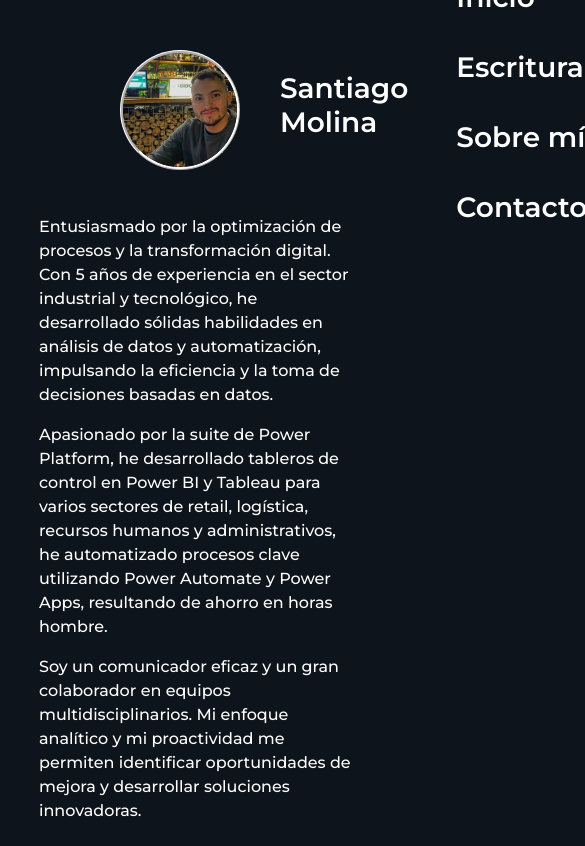
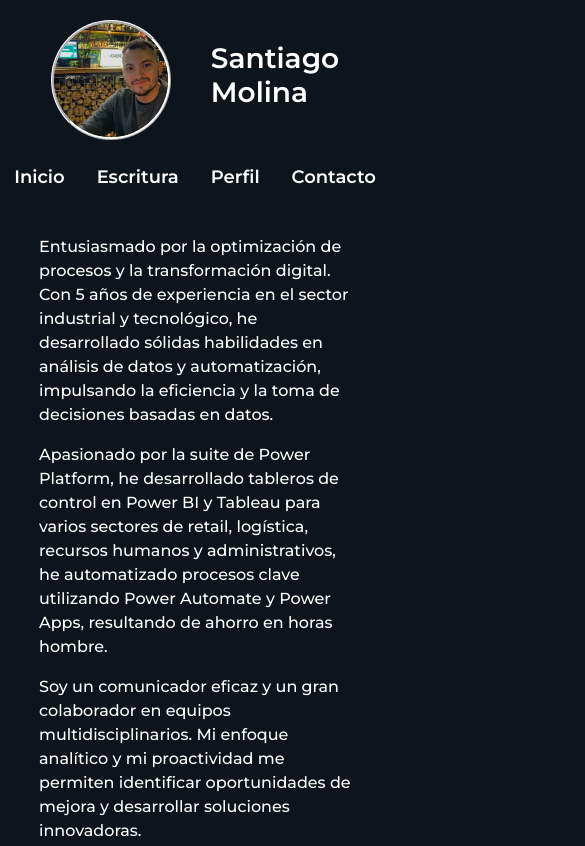
Before and after one commit to smolina17/mi-portafolio, a plain HTML site: page index.html in a window 390 px wide. Shown: the top 846 px of the page, 585 px wide, since content can reach past the window. Drawn offline with nearby package versions, Linux system fonts and the light colour scheme; a web font is replaced by a local one.

Commit message:
version 2.0 ajustes generales en la pagina index, responsive, footer y nav

```diff
--- a/css/style.css
+++ b/css/style.css
@@ -57,7 +57,7 @@
     display: inline-block;
 }
 
-.header_navegacion li a {
+.header_navegacion-texto {
     display: block;
     color: #fff;
     text-align: center;
@@ -65,9 +65,37 @@
     text-decoration: none;
 }
 
-.header_navegacion li a:hover {
+.header_navegacion-texto:hover {
     border: 2px solid #fff;
     border-radius: 20px;
+}
+
+/* mobile */
+
+@media (max-width: 1024px) {
+    .header {
+        width: 100%;
+        height: 200px;
+        flex-direction: column;
+        padding-top: 20px;
+    }
+
+    .header_navegacion-texto, .main_tecnologias-titulo {
+        color: #ffffff;
+        font-size: 18px;
+        font-family: "Montserrat", serif;
+        font-weight: 600;
+        text-decoration: none;
+
+    }
+
+    .header_navegacion ul {
+        width: 100%;
+        list-style: none;
+        display: flex;
+        padding: 10px;
+        height: max-content;
+    }
 }
 
 /* ESTILOS MAIN */
--- a/index.html
+++ b/index.html
@@ -10,6 +10,7 @@
         <link rel="stylesheet" href="https://fonts.googleapis.com/css2?family=Montserrat+Subrayada:wght@400;700&family=Montserrat:ital,wght@0,100..900;1,100..900&display=swap">
         <link href="https://cdn.jsdelivr.net/npm/bootstrap@5.3.3/dist/css/bootstrap.min.css" rel="stylesheet" integrity="sha384-QWTKZyjpPEjISv5WaRU9OFeRpok6YctnYmDr5pNlyT2bRjXh0JMhjY6hW+ALEwIH" crossorigin="anonymous">
         <script src="https://cdn.jsdelivr.net/npm/bootstrap@5.3.3/dist/js/bootstrap.bundle.min.js" integrity="sha384-YvpcrYf0tY3lHB60NNkmXc5s9fDVZLESaAA55NDzOxhy9GkcIdslK1eN7N6jIeHz" crossorigin="anonymous"></script>
+        <link rel="stylesheet" href="https://cdn.jsdelivr.net/npm/bootstrap-icons/font/bootstrap-icons.css">
         <title>Inicio</title>
 </head>
 
@@ -25,11 +26,12 @@
             <ul>
                 <li><a class="header_navegacion-texto" href="#">Inicio</a></li>
                 <li><a class="header_navegacion-texto" href="pages/escritura.html">Escritura</a></li>
-                <li><a class="header_navegacion-texto" href="pages/sobre-mi.html">Sobre mí</a></li>
+                <li><a class="header_navegacion-texto" href="pages/sobre-mi.html">Perfil</a></li>
                 <li><a class="header_navegacion-texto" href="pages/contacto.html">Contacto</a></li>
             </ul>
         </nav>
     </header>
+
     <!-- contenido -->
     <main class="main">
         <section class="main_presentacion">
@@ -55,9 +57,16 @@
             </article>
         </section>
     </main>
+
     <!-- pie de pagina -->
-    <footer id="footer">
-        <p>© 2024 Santiago Molina</p>
+    <footer class="text-white">
+        <div class="container text-center">
+            <div class="mb-2">
+                <a href="https://www.instagram.com/santimolina.sms/" class="text-white me-3" target="_blank"><i class="bi bi-instagram"></i></a>
+                <a href="https://www.linkedin.com/in/santimolinasms/" class="text-white me-3" target="_blank"><i class="bi bi-linkedin"></i></a>
+            </div>
+            <p class="mb-0">&copy; 2024 Santiago Molina</p>
+        </div>
     </footer>
 
 </body>
```
